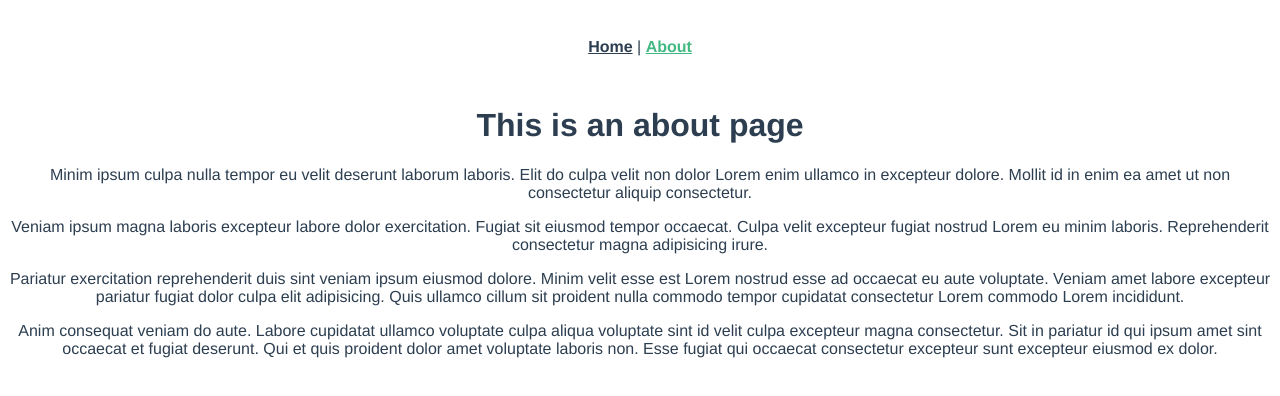
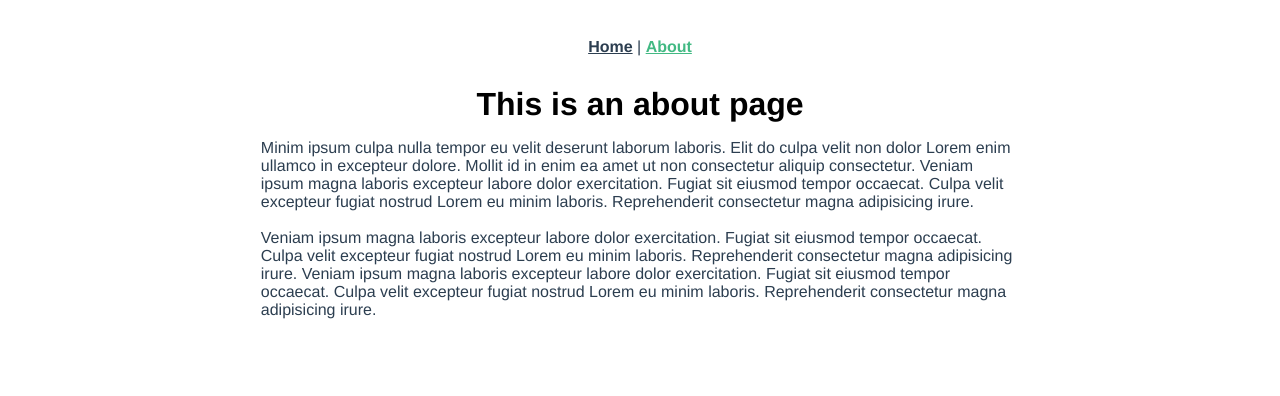
Before and after one commit to kvn219/hacktoberfest-frontend, a Vue app: page /about in a window 1280 px wide. Shown: the top 396 px of the page. Built offline with nearby package versions, Linux system fonts and the light colour scheme.

Commit message:
clean up a few things

```diff
--- a/src/components/AppCalculator.vue
+++ b/src/components/AppCalculator.vue
@@ -171,7 +171,7 @@ input[type="number"]::-webkit-outer-spin-button {
   margin: 0;
 }
 
-@media (max-height: 750px) {
+@media (max-height: 700px) {
   body {
     height: 50%;
   }
--- a/src/views/About.vue
+++ b/src/views/About.vue
@@ -2,12 +2,23 @@
   <div class="about">
     <h1>This is an about page</h1>
 
-    <p>Minim ipsum culpa nulla tempor eu velit deserunt laborum laboris. Elit do culpa velit non dolor Lorem enim ullamco in excepteur dolore. Mollit id in enim ea amet ut non consectetur aliquip consectetur.</p>
-
-    <p>Veniam ipsum magna laboris excepteur labore dolor exercitation. Fugiat sit eiusmod tempor occaecat. Culpa velit excepteur fugiat nostrud Lorem eu minim laboris. Reprehenderit consectetur magna adipisicing irure.</p>
-
-    <p>Pariatur exercitation reprehenderit duis sint veniam ipsum eiusmod dolore. Minim velit esse est Lorem nostrud esse ad occaecat eu aute voluptate. Veniam amet labore excepteur pariatur fugiat dolor culpa elit adipisicing. Quis ullamco cillum sit proident nulla commodo tempor cupidatat consectetur Lorem commodo Lorem incididunt.</p>
-
-    <p>Anim consequat veniam do aute. Labore cupidatat ullamco voluptate culpa aliqua voluptate sint id velit culpa excepteur magna consectetur. Sit in pariatur id qui ipsum amet sint occaecat et fugiat deserunt. Qui et quis proident dolor amet voluptate laboris non. Esse fugiat qui occaecat consectetur excepteur sunt excepteur eiusmod ex dolor.</p>
+    <p>Minim ipsum culpa nulla tempor eu velit deserunt laborum laboris. Elit do culpa velit non dolor Lorem enim ullamco in excepteur dolore. Mollit id in enim ea amet ut non consectetur aliquip consectetur. Veniam ipsum magna laboris excepteur labore dolor exercitation. Fugiat sit eiusmod tempor occaecat. Culpa velit excepteur fugiat nostrud Lorem eu minim laboris. Reprehenderit consectetur magna adipisicing irure.</p>
+    <br>
+    <p>Veniam ipsum magna laboris excepteur labore dolor exercitation. Fugiat sit eiusmod tempor occaecat. Culpa velit excepteur fugiat nostrud Lorem eu minim laboris. Reprehenderit consectetur magna adipisicing irure. Veniam ipsum magna laboris excepteur labore dolor exercitation. Fugiat sit eiusmod tempor occaecat. Culpa velit excepteur fugiat nostrud Lorem eu minim laboris. Reprehenderit consectetur magna adipisicing irure.</p>
   </div>
 </template>
+<style>
+h1 {
+  text-align: center;
+  color: #000;
+  margin: 0 0 16px 0;
+}
+
+p {
+  text-align: left;
+  margin-top: 0;
+  margin-bottom: 0;
+  margin-right: 20%;
+  margin-left: 20%;
+}
+</style>
```
